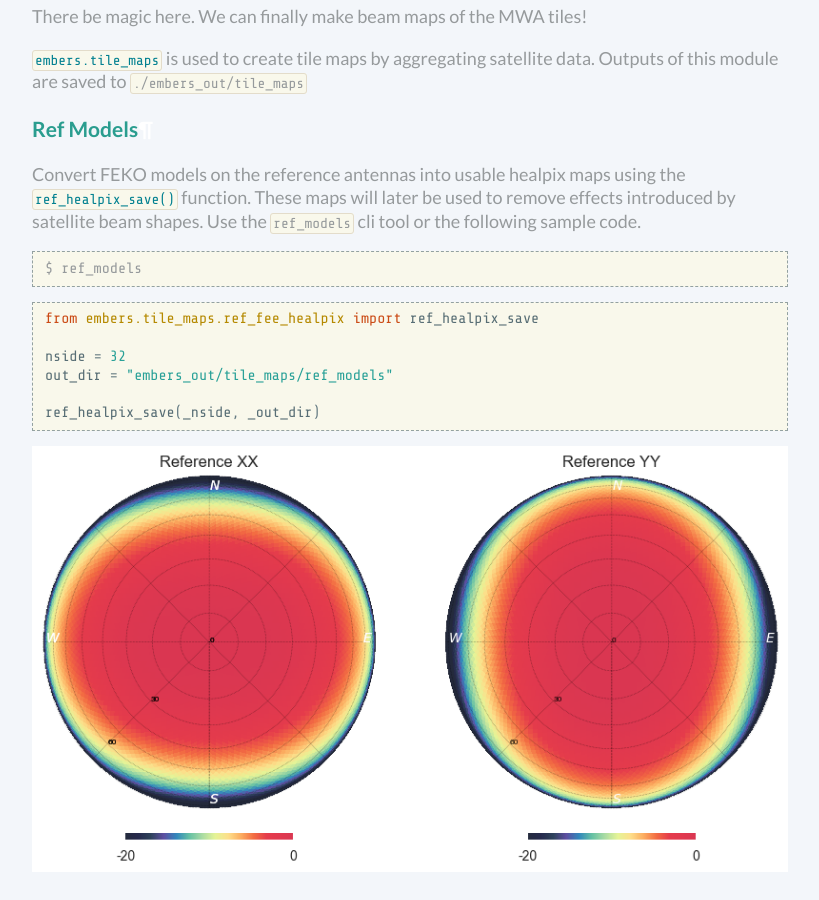
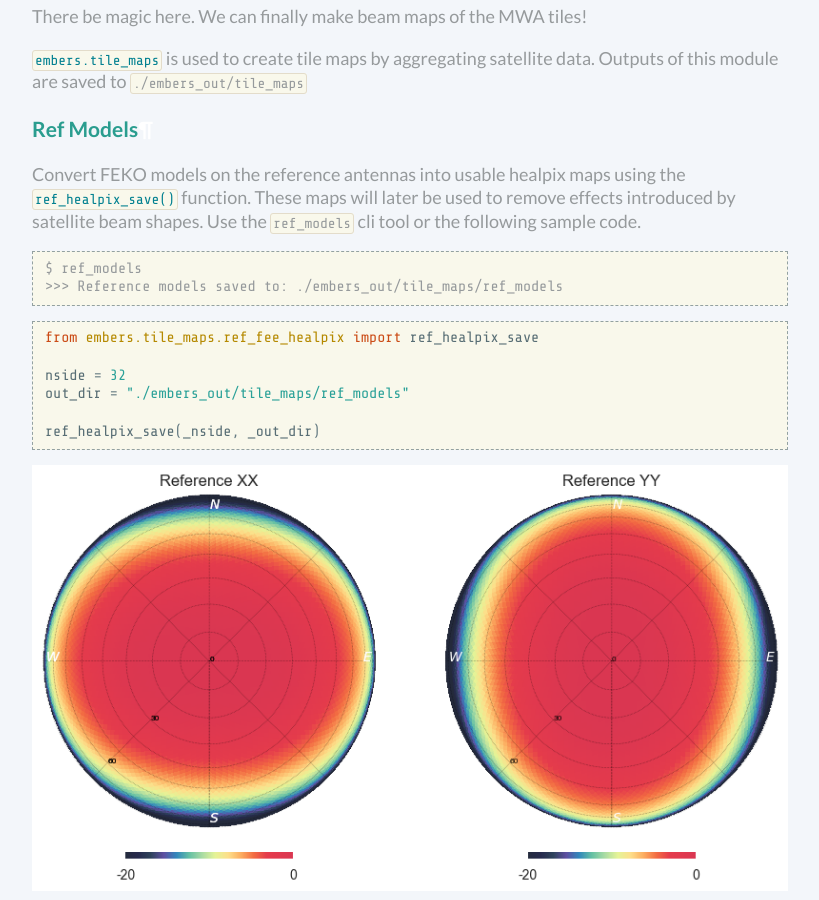
Before and after one commit to amanchokshi/EMBERS, a Sphinx documentation site: the page built from docs/embersbyexample.rst, in a window 1280 px wide and 900 px high, scrolled down 18035 px. Shown: the whole window, without its empty margins (230-1049 px from the left). Built offline with Sphinx 7.4.7, drawn with Linux system fonts in a browser that asks for light colours.

Commit message:
ref_models with external example data

```diff
--- a/docs/embersbyexample.rst
+++ b/docs/embersbyexample.rst
@@ -637,13 +637,15 @@ These maps will later be used to remove effects introduced by satellite beam sha
 .. code-block::
 
     $ ref_models
+    >>> Reference models saved to: ./embers_out/tile_maps/ref_models
+
 
 .. code-block:: python
 
     from embers.tile_maps.ref_fee_healpix import ref_healpix_save
 
     nside = 32
-    out_dir = "embers_out/tile_maps/ref_models"
+    out_dir = "./embers_out/tile_maps/ref_models"
 
     ref_healpix_save(_nside, _out_dir)
 
```
Also changed, not shown: 1 other file.
